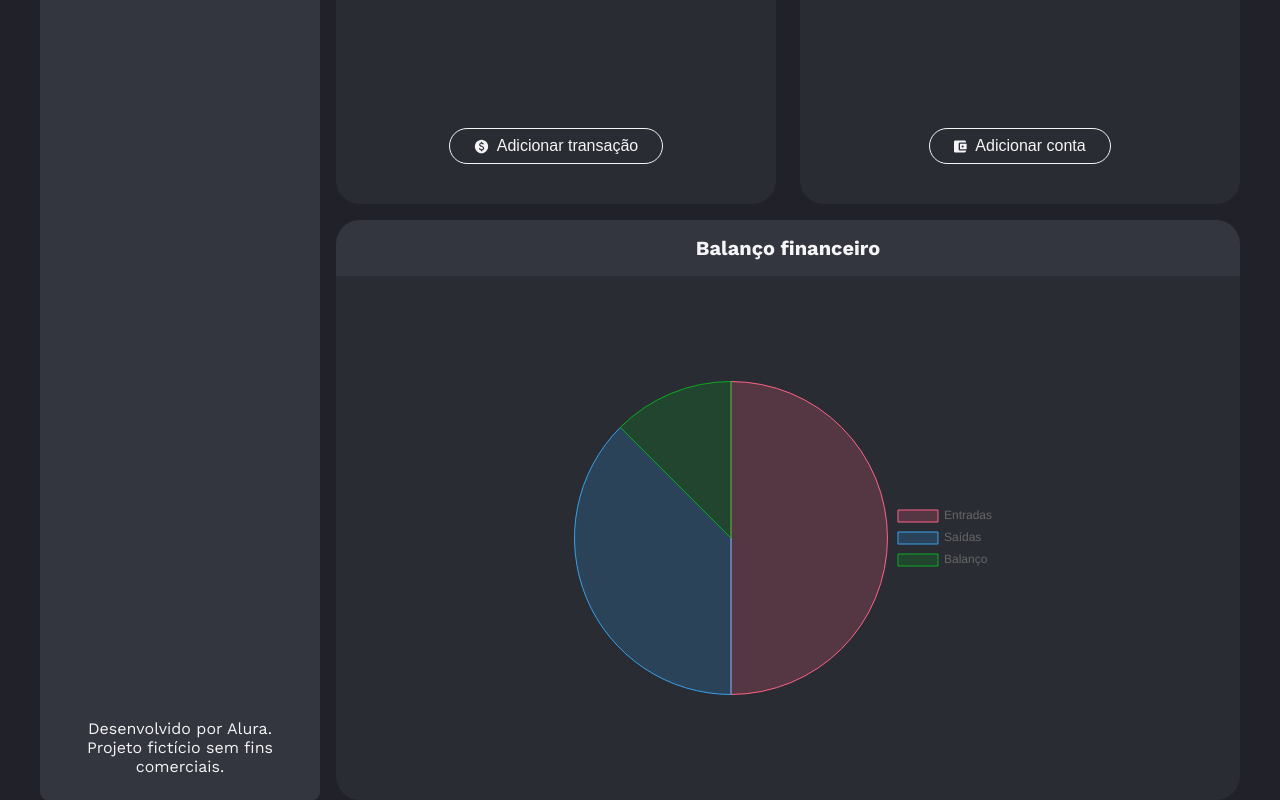
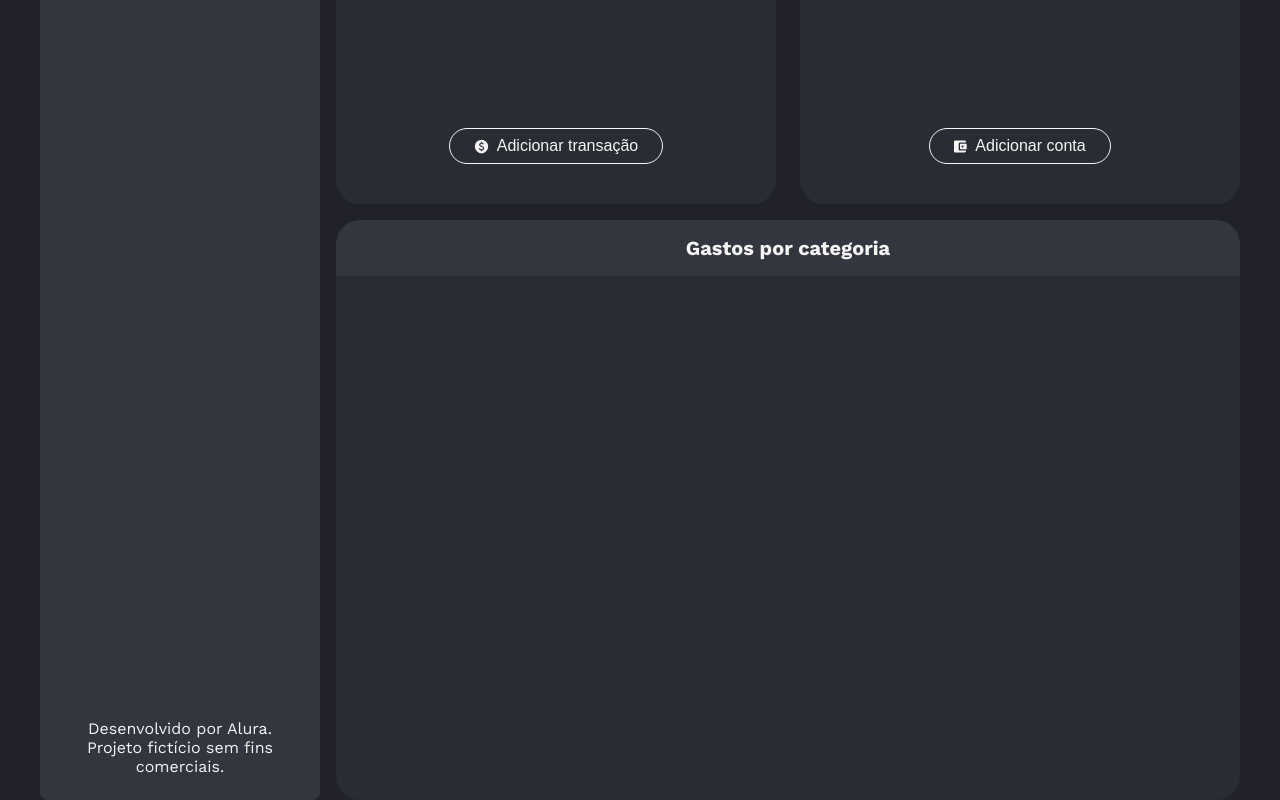
Before and after one commit to NeiltonSeguins/fit-manager, a React (Vite) app: page /home in a window 1280 px wide. Shown: the part 645-1445 px from the top of the page. Built offline with nearby package versions, Linux system fonts and the light colour scheme.

Commit message:
Aula 05 - Torna o gráfico dinâmico

```diff
--- a/src/components/BalancoFinanceiro/index.jsx
+++ b/src/components/BalancoFinanceiro/index.jsx
@@ -12,6 +12,7 @@ import {
 } from "chart.js";
 import { Pie } from "react-chartjs-2";
 import { AreaChart } from "./style";
+import { useSelector } from "react-redux";
 
 // Registrar os componentes necessários
 ChartJS.register(
@@ -24,21 +25,40 @@ ChartJS.register(
 );
 
 const BalancoFinanceiro = () => {
+  const movimentacoes = useSelector((state) => state.transacoes.movimentacoes);
+
+  const agruparPorCategoria = () => {
+    return movimentacoes.reduce((valorAcumulado, transacao) => {
+      if (transacao.tipo === "despesa") {
+        valorAcumulado[transacao.categoria] =
+          (valorAcumulado[transacao.categoria] || 0) +
+          parseFloat(transacao.valor);
+      }
+      return valorAcumulado;
+    }, {});
+  };
+
+  const categoriasAgrupadas = agruparPorCategoria();
+
   const data = {
-    labels: ["Entradas", "Saídas", "Balanço"],
+    labels: Object.keys(categoriasAgrupadas),
     datasets: [
       {
-        label: "Calorias",
-        data: [2000, 1500, 500], // Exemplo de dados
+        label: "Gastos por categoria",
+        data: Object.values(categoriasAgrupadas),
         backgroundColor: [
           "rgba(255, 99, 132, 0.2)",
           "rgba(54, 162, 235, 0.2)",
-          "rgba(8, 172, 30, 0.2)",
+          "rgba(255, 206, 86, 0.2)",
+          "rgba(75, 192, 192, 0.2)",
+          "rgba(153, 102, 255, 0.2)",
         ],
         borderColor: [
           "rgba(255, 99, 132, 1)",
           "rgba(54, 162, 235, 1)",
-          "rgba(8, 172, 30, 1)",
+          "rgba(255, 206, 86, 1)",
+          "rgba(75, 192, 192, 1)",
+          "rgba(153, 102, 255, 1)",
         ],
         borderWidth: 1,
       },
@@ -56,7 +76,7 @@ const BalancoFinanceiro = () => {
 
   return (
     <Cartao>
-      <CartaoCabecalho>Balanço financeiro</CartaoCabecalho>
+      <CartaoCabecalho>Gastos por categoria</CartaoCabecalho>
       <CartaoCorpo>
         <AreaChart>
           <Pie data={data} options={options} />
```
